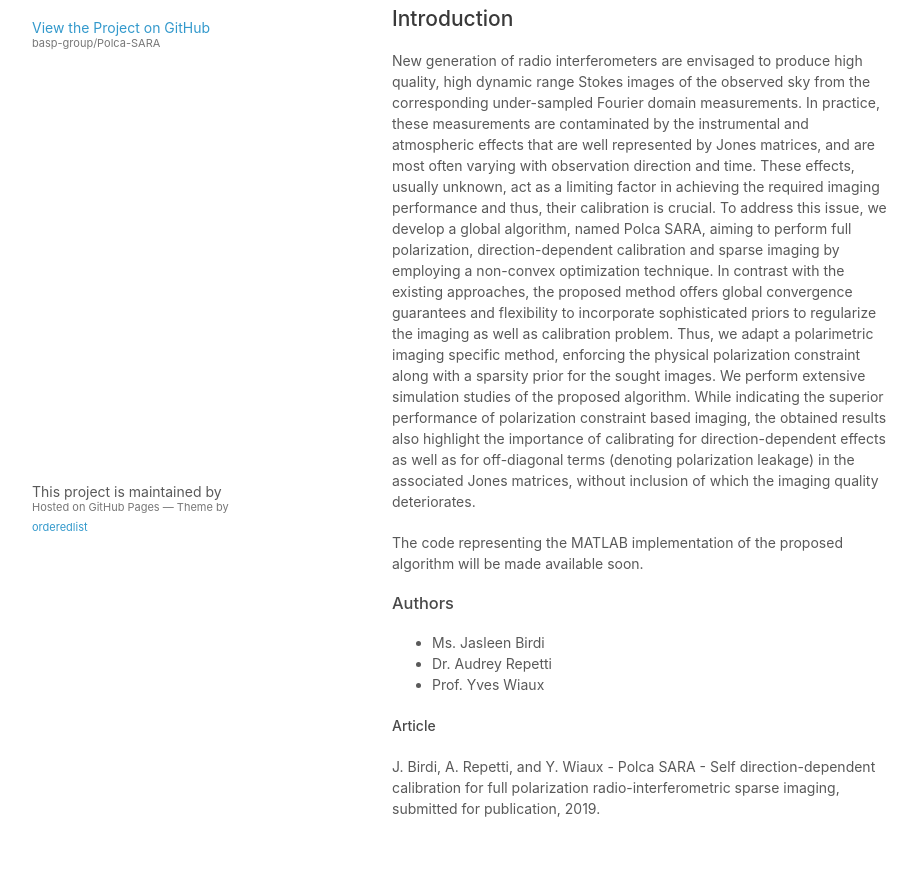
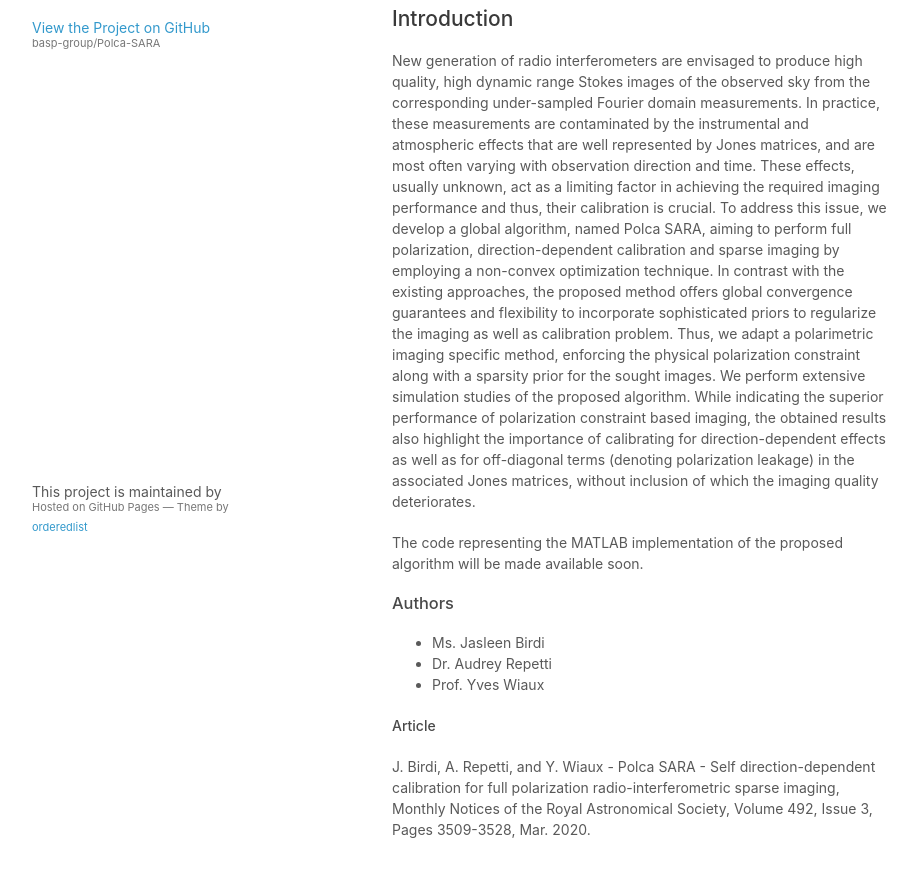
Before and after one commit to basp-group/Polca-SARA, a plain HTML site: page index.html in a window 1280 px wide. Shown: the part 194-1070 px from the top of the page, without its empty margins (178-1095 px from the left). Drawn offline with Linux system fonts and the light colour scheme; files whose address does not match are found by name.

Commit message:
Update index.html

```diff
--- a/index.html
+++ b/index.html
@@ -45,7 +45,7 @@ results also highlight the importance of calibrating for direction-dependent eff
 
 <h4>Article</h4>
 <p>J. Birdi, A. Repetti, and Y. Wiaux - Polca SARA - Self direction-dependent calibration for full
-polarization radio-interferometric sparse imaging, submitted for publication, 2019.</p>
+polarization radio-interferometric sparse imaging, Monthly Notices of the Royal Astronomical Society, Volume 492, Issue 3, Pages 3509-3528, Mar. 2020.</p>
 
 </section>
       <footer>
```
